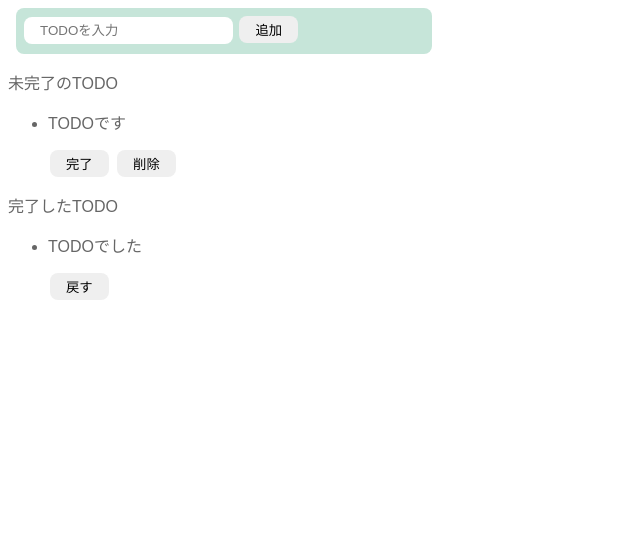
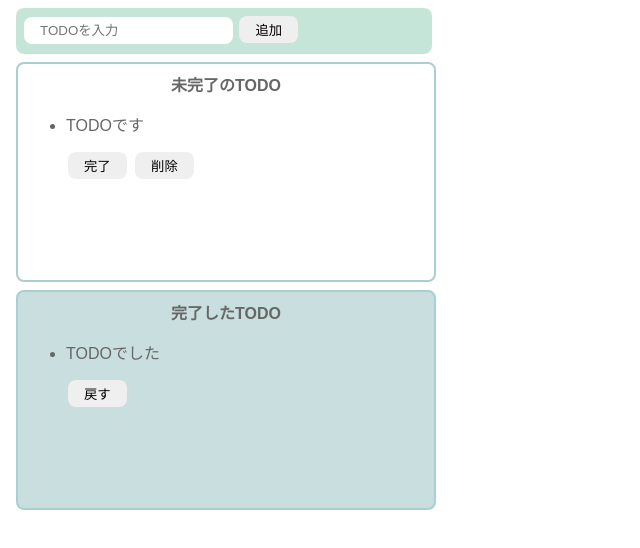
Before and after one commit to goro-ne/todo, a website built with Vite: page index.html in a window 1280 px wide. Shown: the whole page, without its empty margins (0-640 px from the left). Built offline with nearby package versions, Linux system fonts and the light colour scheme.

Commit message:
edit frame and title

```diff
--- a/index.html
+++ b/index.html
@@ -11,8 +11,8 @@
       <input placeholder="TODOを入力">
       <button>追加</button>
     </div>
-    <div>
-      <p>未完了のTODO</p>
+    <div class="incomplete-area">
+      <p class="title">未完了のTODO</p>
       <ul>
         <li>
           <div>
@@ -23,8 +23,8 @@
         </li>
       </ul>
     </div>
-    <div>
-      <p>完了したTODO</p>
+    <div class="complete-area">
+      <p class="title">完了したTODO</p>
       <ul>
         <li>
           <div>
```
